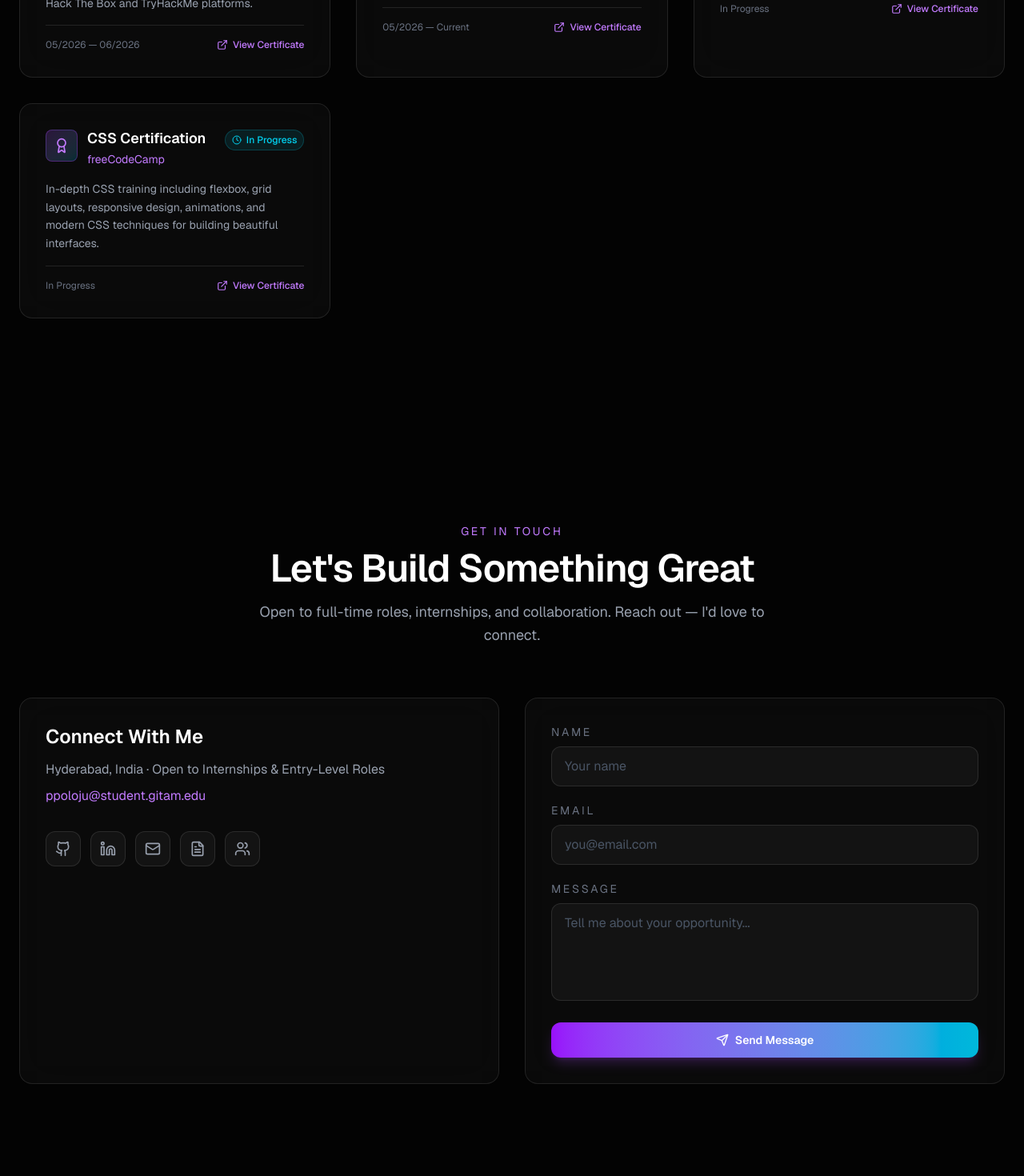
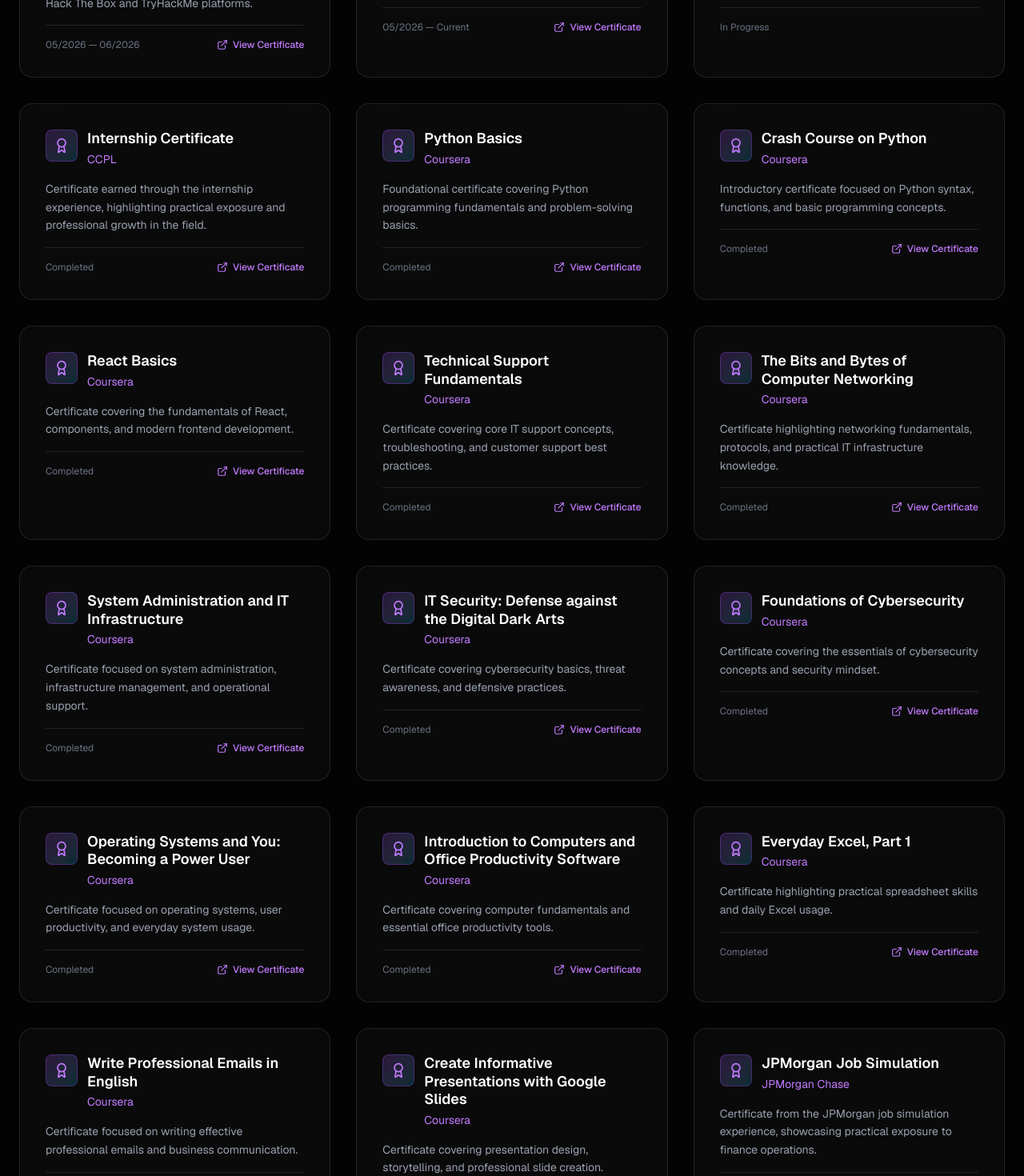
Before and after one commit to Ppoloju/pravalika-portfolio, a Next.js app: page / in a window 1280 px wide. Shown: the part 7580-9050 px from the top of the page at 80% size. Built offline with nearby package versions, Linux system fonts and the light colour scheme.

Commit message:
Show updated certifications in portfolio

```diff
--- a/components/sections/Certifications.tsx
+++ b/components/sections/Certifications.tsx
@@ -10,6 +10,18 @@ import { ExternalLink, Clock, Award } from "lucide-react";
 import type { CertificationItem } from "@/types/certification";
 
 export function Certifications() {
+  const certificationOrder: Record<string, number> = {
+    "HackOps Bootcamp": 0,
+    "GSSOC '26": 1,
+    "HTML & CSS Certification": 2,
+    "Internship Certificate": 3,
+  };
+
+  const orderedCertifications = [...certifications].sort(
+    (a, b) =>
+      (certificationOrder[a.name] ?? 99) - (certificationOrder[b.name] ?? 99)
+  );
+
   return (
     <section id="certifications" className="py-24 md:py-32 relative">
       <Container>
@@ -26,7 +38,7 @@ export function Certifications() {
           variants={staggerContainer}
           className="grid gap-6 md:gap-8 sm:grid-cols-2 lg:grid-cols-3"
         >
-          {certifications.map((cert: CertificationItem) => (
+          {orderedCertifications.map((cert: CertificationItem) => (
             <motion.div key={cert.id} variants={staggerItem}>
               <GlowCard hover={true} className="h-full">
                 <div className="flex flex-col gap-4">
--- a/constants/certifications.ts
+++ b/constants/certifications.ts
@@ -21,20 +21,154 @@ export const certifications: CertificationItem[] = [
   },
   {
     id: "3",
-    name: "HTML Certification",
+    name: "HTML & CSS Certification",
     issuer: "freeCodeCamp",
-    description: "Comprehensive HTML course covering semantic markup, document structure, accessibility best practices, and modern HTML5 features.",
+    description: "Ongoing learning in HTML and CSS with a focus on semantic markup, responsive layouts, and polished frontend design.",
     date: "In Progress",
     status: "In Progress",
-    link: "https://www.freecodecamp.org/certification/",
   },
   {
     id: "4",
-    name: "CSS Certification",
-    issuer: "freeCodeCamp",
-    description: "In-depth CSS training including flexbox, grid layouts, responsive design, animations, and modern CSS techniques for building beautiful interfaces.",
-    date: "In Progress",
-    status: "In Progress",
-    link: "https://www.freecodecamp.org/certification/",
+    name: "Internship Certificate",
+    issuer: "CCPL",
+    description: "Certificate earned through the internship experience, highlighting practical exposure and professional growth in the field.",
+    date: "Completed",
+    status: "Completed",
+    link: "/certificates/2501 CCPL Internship Certificate Pravalika Poloju.pdf",
+  },
+  {
+    id: "5",
+    name: "Python Basics",
+    issuer: "Coursera",
+    description: "Foundational certificate covering Python programming fundamentals and problem-solving basics.",
+    date: "Completed",
+    status: "Completed",
+    link: "/certificates/Python Basics.pdf",
+  },
+  {
+    id: "6",
+    name: "Crash Course on Python",
+    issuer: "Coursera",
+    description: "Introductory certificate focused on Python syntax, functions, and basic programming concepts.",
+    date: "Completed",
+    status: "Completed",
+    link: "/certificates/Crash Course on Python.pdf",
+  },
+  {
+    id: "7",
+    name: "React Basics",
+    issuer: "Coursera",
+    description: "Certificate covering the fundamentals of React, components, and modern frontend development.",
+    date: "Completed",
+    status: "Completed",
+    link: "/certificates/React Basics.pdf",
+  },
+  {
+    id: "8",
+    name: "Technical Support Fundamentals",
+    issuer: "Coursera",
+    description: "Certificate covering core IT support concepts, troubleshooting, and customer support best practices.",
+    date: "Completed",
+    status: "Completed",
+    link: "/certificates/Technical Support Fundamentals.pdf",
+  },
+  {
+    id: "9",
+    name: "The Bits and Bytes of Computer Networking",
+    issuer: "Coursera",
+    description: "Certificate highlighting networking fundamentals, protocols, and practical IT infrastructure knowledge.",
+    date: "Completed",
+    status: "Completed",
+    link: "/certificates/The Bits and Bytes of Computer Networking.pdf",
+  },
+  {
+    id: "10",
+    name: "System Administration and IT Infrastructure",
+    issuer: "Coursera",
+    description: "Certificate focused on system administration, infrastructure management, and operational support.",
+    date: "Completed",
+    status: "Completed",
+    link: "/certificates/System Administration and IT Infrastructure.pdf",
+  },
+  {
+    id: "11",
+    name: "IT Security: Defense against the Digital Dark Arts",
+    issuer: "Coursera",
+    description: "Certificate covering cybersecurity basics, threat awareness, and defensive practices.",
+    date: "Completed",
+    status: "Completed",
+    link: "/certificates/IT Security Defense against the digital dark arts.pdf",
+  },
+  {
+    id: "12",
+    name: "Foundations of Cybersecurity",
+    issuer: "Coursera",
+    description: "Certificate covering the essentials of cybersecurity concepts and security mindset.",
+    date: "Completed",
+    status: "Completed",
+    link: "/certificates/Foundations of Cybersecurity.pdf",
+  },
+  {
+    id: "13",
+    name: "Operating Systems and You: Becoming a Power User",
+    issuer: "Coursera",
+    description: "Certificate focused on operating systems, user productivity, and everyday system usage.",
+    date: "Completed",
+    status: "Completed",
+    link: "/certificates/Operating Systems and You Becoming a Power User.pdf",
+  },
+  {
+    id: "14",
+    name: "Introduction to Computers and Office Productivity Software",
+    issuer: "Coursera",
+    description: "Certificate covering computer fundamentals and essential office productivity tools.",
+    date: "Completed",
+    status: "Completed",
+    link: "/certificates/Introduction to Computers and Office Productivity Software.pdf",
+  },
+  {
+    id: "15",
+    name: "Everyday Excel, Part 1",
+    issuer: "Coursera",
+    description: "Certificate highlighting practical spreadsheet skills and daily Excel usage.",
+    date: "Completed",
+    status: "Completed",
+    link: "/certificates/Everyday Excel, Part 1.pdf",
+  },
+  {
+    id: "16",
+    name: "Write Professional Emails in English",
+    issuer: "Coursera",
+    description: "Certificate focused on writing effective professional emails and business communication.",
+    date: "Completed",
+    status: "Completed",
+    link: "/certificates/Write Professional Emails in English.pdf",
+  },
+  {
+    id: "17",
+    name: "Create Informative Presentations with Google Slides",
+    issuer: "Coursera",
+    description: "Certificate covering presentation design, storytelling, and professional slide creation.",
+    date: "Completed",
+    status: "Completed",
+    link: "/certificates/Create Informative Presentations with Google Slides.pdf",
+  },
+  {
+    id: "18",
+    name: "JPMorgan Job Simulation",
+    issuer: "JPMorgan Chase",
+    description: "Certificate from the JPMorgan job simulation experience, showcasing practical exposure to finance operations.",
+    date: "Completed",
+    status: "Completed",
+    link: "/certificates/jpmorgan job simulation certificate.pdf",
+  },
+  {
+    id: "19",
+    name: "Tata Job Simulation",
+    issuer: "Tata",
+    description: "Certificate from the Tata job simulation experience, highlighting participation in a practical business scenario.",
+    date: "Completed",
+    status: "Completed",
+    link: "/certificates/tata job simulation certificate.pdf",
   },
 ];
```
